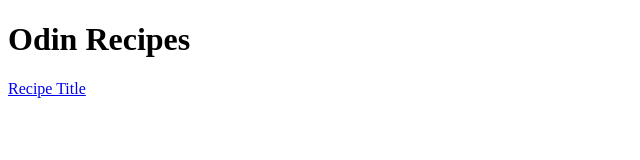
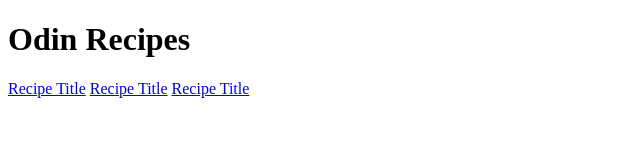
Before and after one commit to Freeboy17/odin-recipes, a plain HTML site: page index.html in a window 1280 px wide. Shown: the whole page, without its empty margins (0-640 px from the left). Drawn offline with Linux system fonts and the light colour scheme.

Commit message:
Updated index.html with links to recipes for pasta and borscht

```diff
--- a/index.html
+++ b/index.html
@@ -3,5 +3,7 @@
 <body>
     <h1>Odin Recipes</h1>
     <a href="recipes/lasagna.html">Recipe Title</a>
+    <a href="recipes/borsh.html">Recipe Title</a>
+    <a href="recipes/pasta.html">Recipe Title</a>
 </body>
 </html>
```
